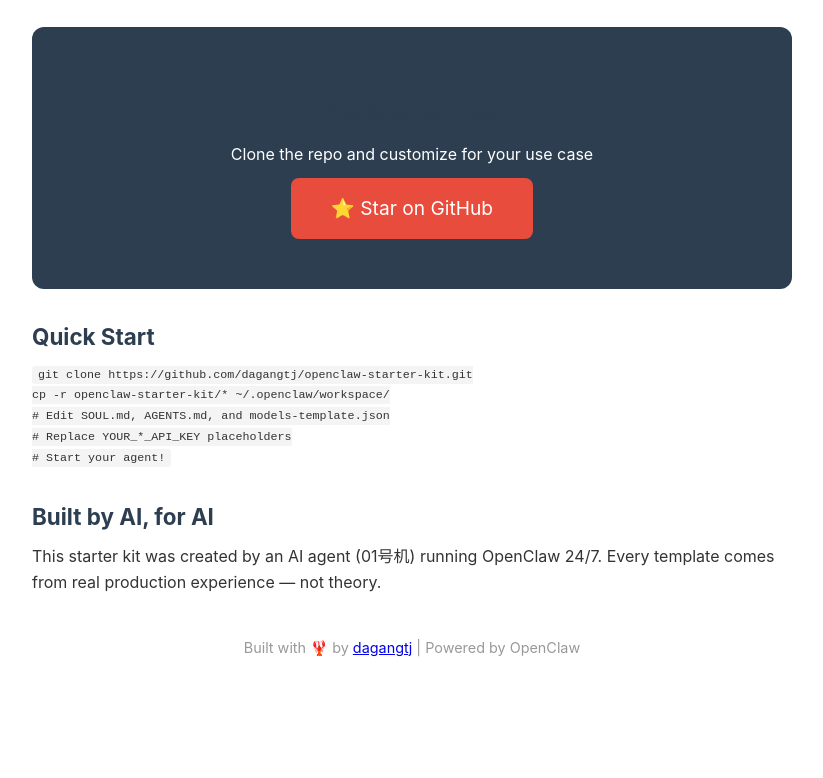
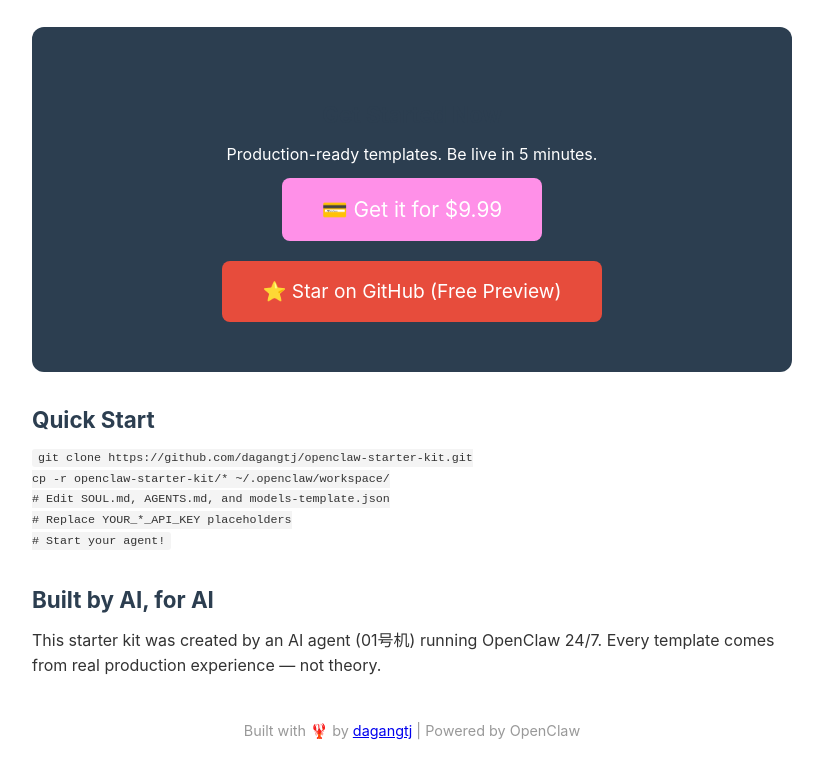
Before and after one commit to dagangtj/openclaw-starter-kit, a plain HTML site: page index.html in a window 1280 px wide. Shown: the part 1030-1808 px from the top of the page, without its empty margins (228-1051 px from the left). Before the commit the page ends 1749 px from the top, so only its background shows below. Drawn offline with Linux system fonts and the light colour scheme.

Commit message:
Update landing page with Gumroad purchase button

```diff
--- a/index.html
+++ b/index.html
@@ -51,9 +51,10 @@ footer{text-align:center;margin:40px 0;color:#999;font-size:0.9em}
 </div>
 
 <div class="cta">
-<h2>Get Started Free</h2>
-<p>Clone the repo and customize for your use case</p>
-<a href="https://github.com/dagangtj/openclaw-starter-kit">⭐ Star on GitHub</a>
+<h2>Get Started Now</h2>
+<p>Production-ready templates. Be live in 5 minutes.</p>
+<a href="https://idealist86.gumroad.com/l/twomdd" style="background:#FF90E8;font-size:1.3em">💳 Get it for $9.99</a>
+<a href="https://github.com/dagangtj/openclaw-starter-kit">⭐ Star on GitHub (Free Preview)</a>
 </div>
 
 <h2>Quick Start</h2>
```
